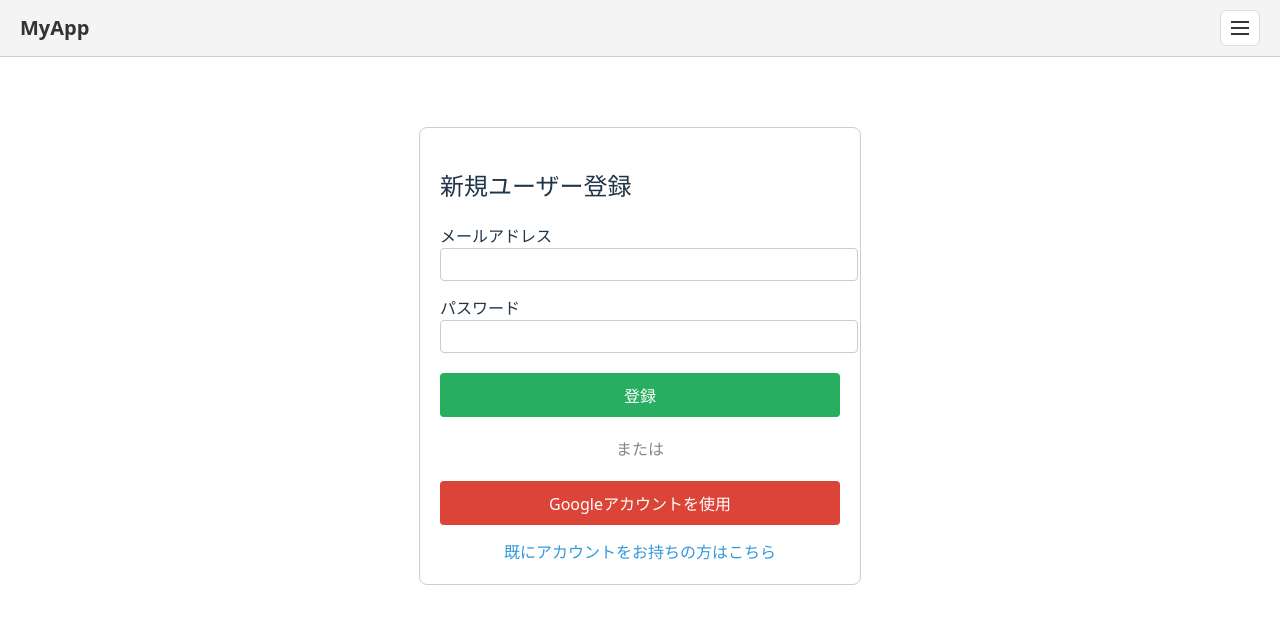
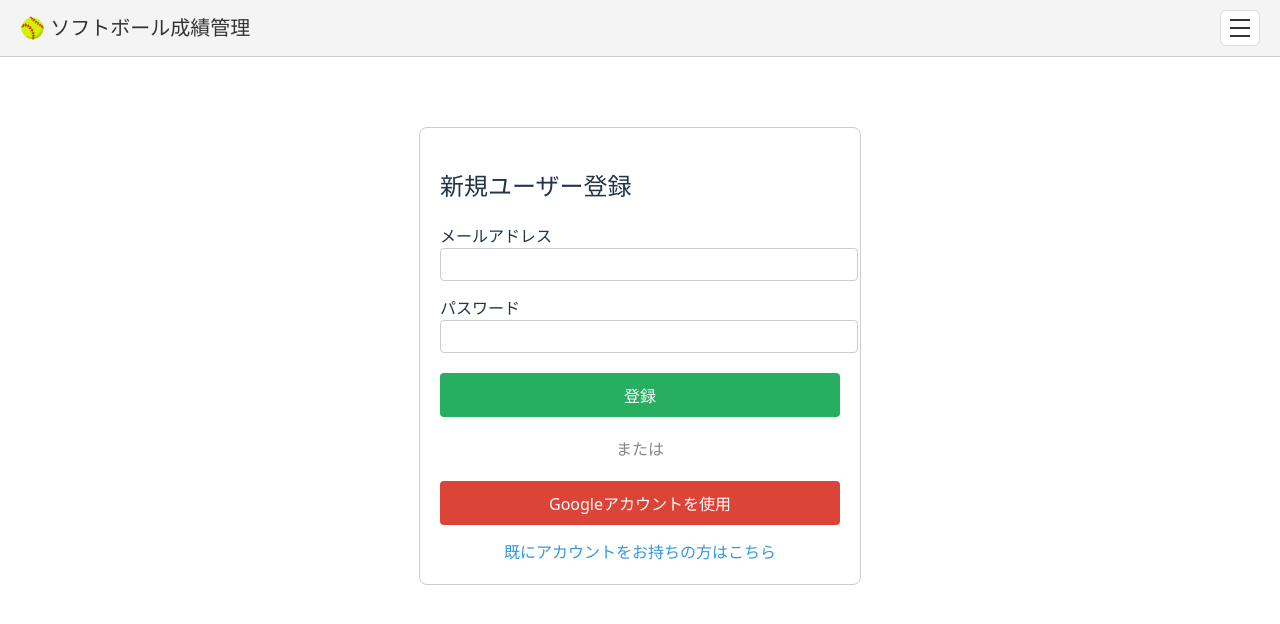
Before and after one commit to masa-22/my-softball-app, a React (Vite) app: page /signup in a window 1280 px wide. Shown: the top 624 px of the page. Built offline with nearby package versions, Linux system fonts and the light colour scheme; no server answers.

Commit message:
初期UIの修正

```diff
--- a/src/components/layout/Header.jsx
+++ b/src/components/layout/Header.jsx
@@ -48,7 +48,7 @@ const Header = () => {
       }}
     >
       <div>
-        <Link to="/" style={{ textDecoration: 'none', color: '#333', fontWeight: 'bold', fontSize: '20px' }}>MyApp</Link>
+        <Link to="/" style={{ textDecoration: 'none', color: '#333', fontWeight: 'bold', fontSize: '20px' }}>🥎 ソフトボール成績管理</Link>
       </div>
 
       {/* 右上: ハンバーガーメニュー */}
@@ -63,7 +63,7 @@ const Header = () => {
             flexDirection: 'column',
             justifyContent: 'center',
             alignItems: 'center',
-            gap: '4px',
+            gap: '6px',
             padding: '6px',
             borderRadius: '6px',
             border: '1px solid #ddd',
@@ -71,10 +71,10 @@ const Header = () => {
             cursor: 'pointer',
           }}
         >
-          {/* 横三本線（シンプル） */}
-          <span style={{ display: 'block', width: '18px', height: '2px', background: '#333' }} />
-          <span style={{ display: 'block', width: '18px', height: '2px', background: '#333' }} />
-          <span style={{ display: 'block', width: '18px', height: '2px', background: '#333' }} />
+          {/* 横三本線（均一な太さ） */}
+          <span style={{ display: 'block', width: '20px', height: '2px', background: '#333' }} />
+          <span style={{ display: 'block', width: '20px', height: '2px', background: '#333' }} />
+          <span style={{ display: 'block', width: '20px', height: '2px', background: '#333' }} />
         </button>
 
         {isMenuOpen && (
```
Also changed, not shown: index.html (+2 -1 lines).
